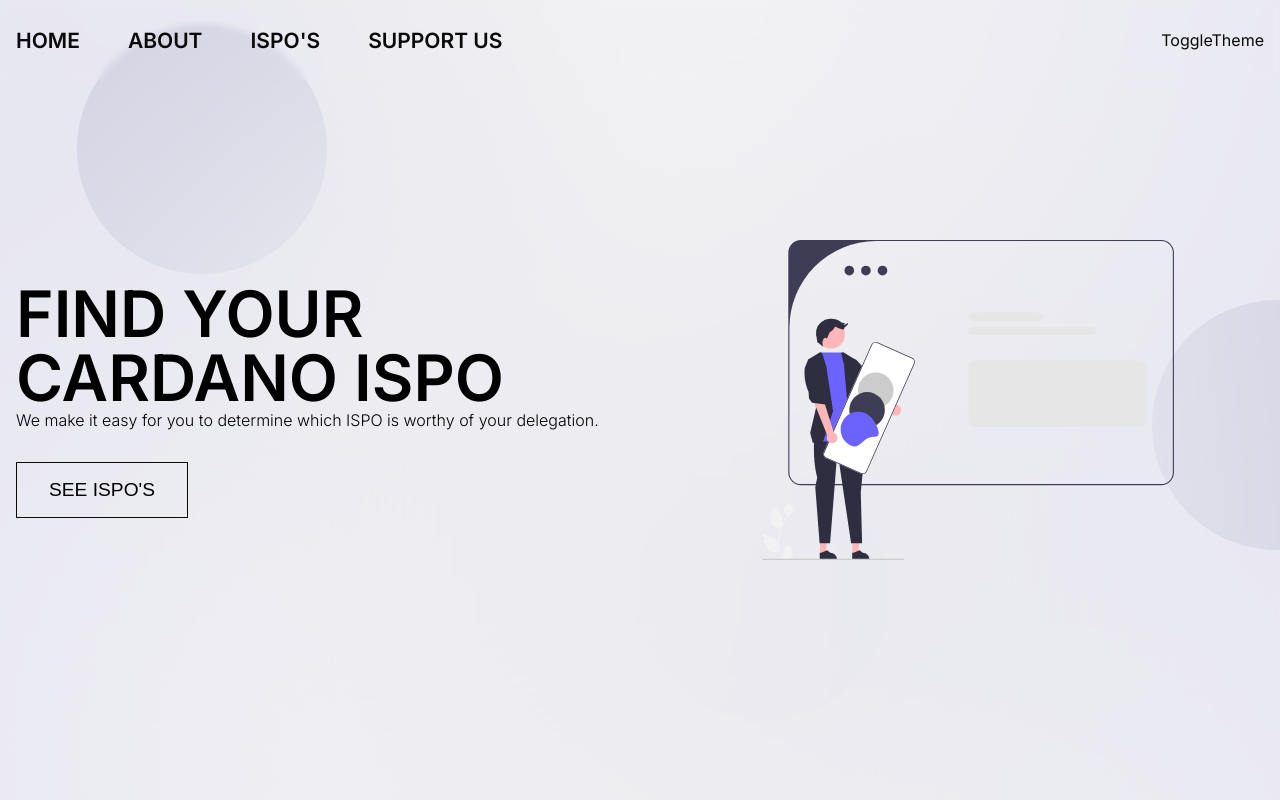
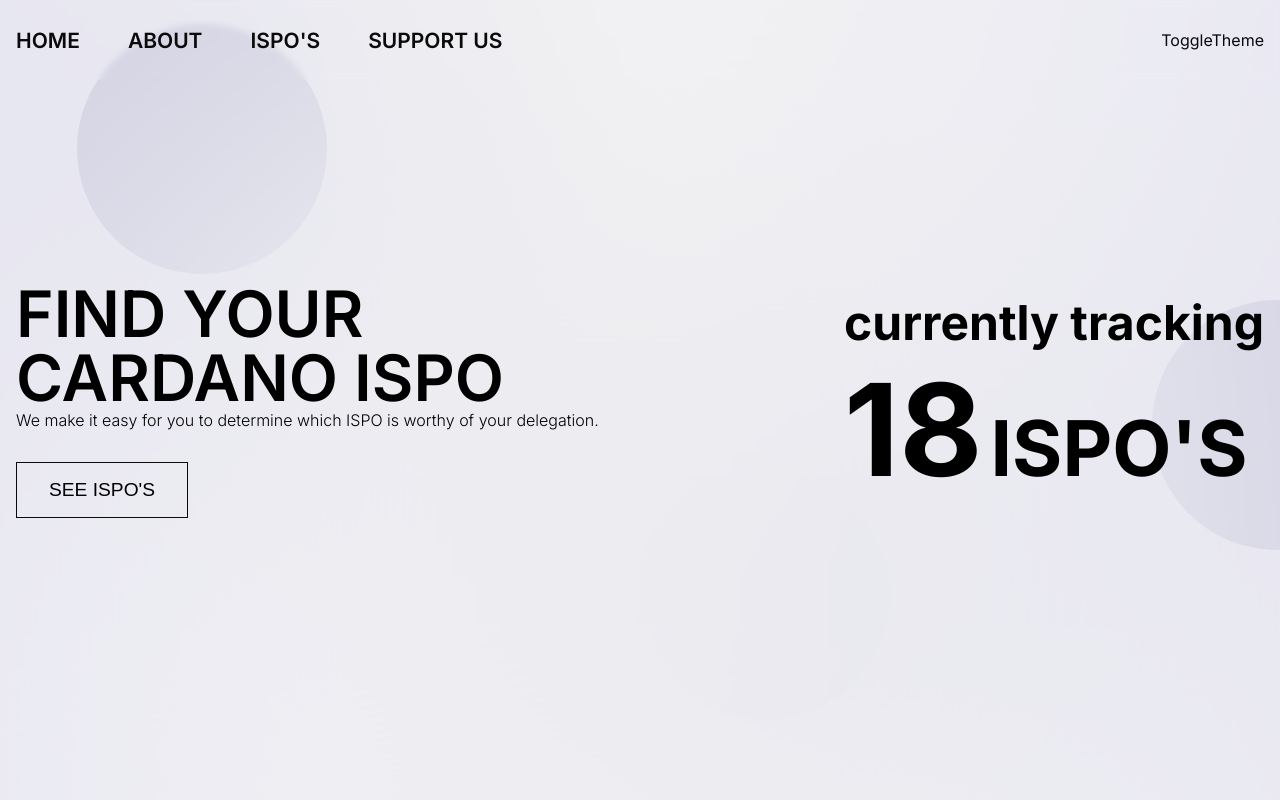
Before and after one commit to Dukepq/cardano-ispo-tracker, a Next.js app in the folder ispo-screener/: page / in a window 1280 px wide. Shown: the top 800 px of the page. Built offline with nearby package versions, Linux system fonts and the light colour scheme.

Commit message:
modified right side hero section

```diff
--- a/ispo-screener/app/components/DisplayISPO.tsx
+++ b/ispo-screener/app/components/DisplayISPO.tsx
@@ -1,7 +1,6 @@
 import styles from "./segment.module.css"
 import Link from "next/link"
 
-type Props = ISPO
 
 export default function DisplaySegment({
   name,
@@ -10,9 +9,9 @@ export default function DisplaySegment({
   categories,
   allocation,
   ratio,
-  rewards,
+  takesRewards,
   live,
-}: Props) {
+}: ISPO) {
   return (
     <div className={styles.wrapper}>
       {!live && <div className={styles["live-icon"]}></div>}
@@ -49,7 +48,7 @@ export default function DisplaySegment({
         </div>
         <div className={styles.rewards}>
           <h5>Takes Rewards</h5>
-          <p>{rewards}</p>
+          <p>{takesRewards}</p>
         </div>
       </div>
     </div>
--- /dev/null
+++ b/ispo-screener/app/components/Stats.tsx
@@ -0,0 +1,17 @@
+import styles from "./stats.module.css"
+
+export default function Stats() {
+  return (
+    <section className={styles.section}>
+      <div>
+        <h3><span>currently tracking</span><span>18</span><span>ISPO'S</span></h3>
+      </div>
+      <div>
+        <h3><span>currently tracking</span><span>18</span><span>ISPO'S</span></h3>
+      </div>
+      <div>
+        <h3><span>currently tracking</span><span>18</span><span>ISPO'S</span></h3>
+      </div>
+    </section>
+  )
+}
--- /dev/null
+++ b/ispo-screener/app/components/stats.module.css
@@ -0,0 +1,4 @@
+.section {
+  min-height: 600px;
+  display: flex;
+}
--- a/ispo-screener/app/landing.module.css
+++ b/ispo-screener/app/landing.module.css
@@ -71,17 +71,36 @@
   scale: 1.05;
 }
 
-
 .right-hero {
   width: 50%;
   height: 40%;
+  display: flex;
+  align-items: center;
+  justify-content: flex-end;
   transform: translateX(1920px);
   animation: var(--animation-duration) forwards slidein-right
 }
+
 .right-hero > img {
   object-fit: contain;
   width: 100%;
   height: 100%;
+}
+
+.right-hero > h3 > span {
+  display: block;
+}
+.right-hero > h3 > span:nth-of-type(1) {
+  font-size: clamp(2rem, 5vw, 3rem);
+}
+.right-hero > h3 > span:nth-of-type(2) {
+  font-size: clamp(5rem, 12vw, 8rem);
+  display: inline;
+}
+.right-hero > h3 > span:nth-of-type(3) {
+  display: inline;
+  font-size: clamp(4rem, 6vw, 5rem);
+  margin-left: 0.5rem;
 }
 
 .ispo-section {
--- a/ispo-screener/app/page.tsx
+++ b/ispo-screener/app/page.tsx
@@ -6,6 +6,7 @@ import React, {useRef} from 'react'
 import ScrollButton from './components/ScrollButton'
 import Link from 'next/link'
 import { dummyData } from './dummyData'
+import Stats from './components/Stats'
 
 export default function Home() {
   return (
@@ -18,7 +19,12 @@ export default function Home() {
           <Link href={"/ispos"}><button className={styles["ispo-button"]}>SEE ISPO&apos;S</button></Link>
         </div>
         <div className={styles["right-hero"]}>
-          <img src="/undraw-innovative-placeholder.svg" alt="hero-image" />
+          {/* <img src="/undraw-innovative-placeholder.svg" alt="hero-image" /> */}
+          <h3>
+            <span>currently tracking</span>
+            <span>18</span>
+            <span>ISPO'S</span>
+          </h3>
         </div>
       </section>
       <section className={styles["ispo-section"]}>
@@ -27,6 +33,7 @@ export default function Home() {
             if (index < 6) {
               return (
                 <DisplaySegment key={index}
+                website={"/"}
                 name={item.name}
                 description={item.description}
                 logo={"cardano-logo.svg"}
@@ -34,8 +41,9 @@ export default function Home() {
                 categories={item.categories}
                 allocation={item.allocation}
                 ratio={item.ratio}
-                rewards={[item.takesRewards]}
+                takesRewards={item.takesRewards}
                 live={item.live}
+                status="upcoming"
                 />
               )
             }
--- a/ispo-screener/types.d.ts
+++ b/ispo-screener/types.d.ts
@@ -9,4 +9,5 @@ type ISPO = {
   ratio: string;
   takesRewards: string[]; // multiple types of rewards are possible
   live: boolean;
+  status: "upcoming" | "in progress" | "ended";
 };
```
